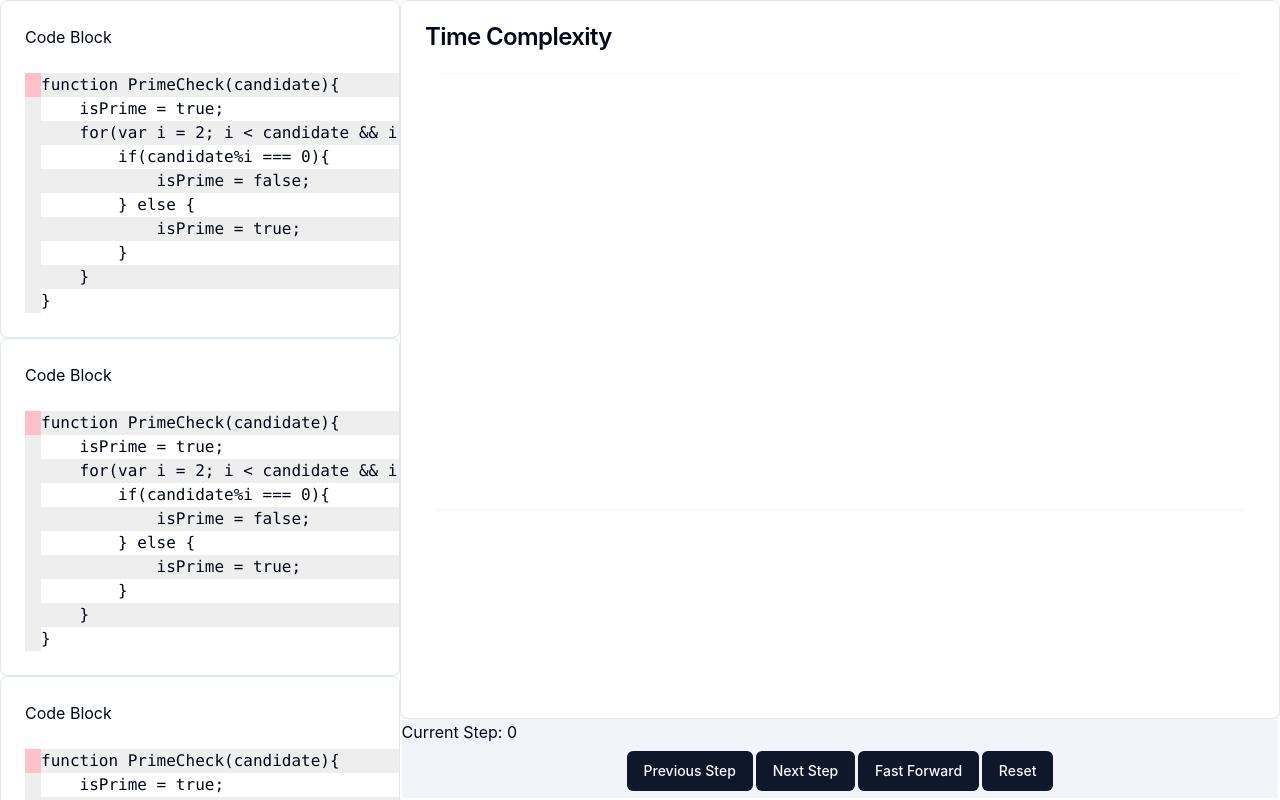
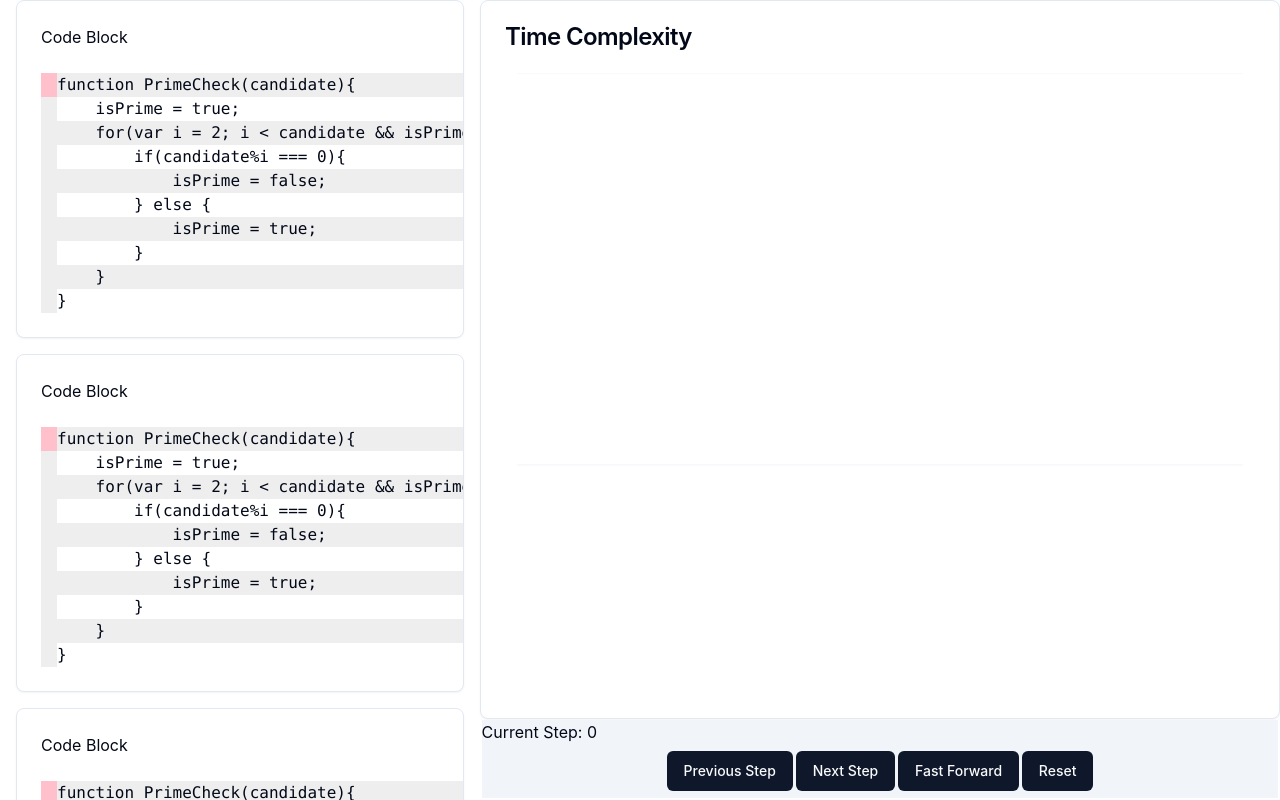
Before and after one commit to Unsynx/bigovisual, a React (Vite) app: page / in a window 1280 px wide. Shown: the top 800 px of the page. Built offline with nearby package versions, Linux system fonts and the light colour scheme.

Commit message:
Fixed page overflowing

```diff
--- a/src/App.css
+++ b/src/App.css
@@ -12,13 +12,16 @@
   flex-grow: 3;
 }
 .side_left {
-  min-width: 25em;
+  min-width: 30em;
   display: flex;
   flex-direction: column;
+  height: 100vh;
+  overflow-y: scroll;
 }
 
 .side_left > * {
   flex-grow: 1;
+  margin: 0 1em 1em 1em
 }
 
 .graph {
```
